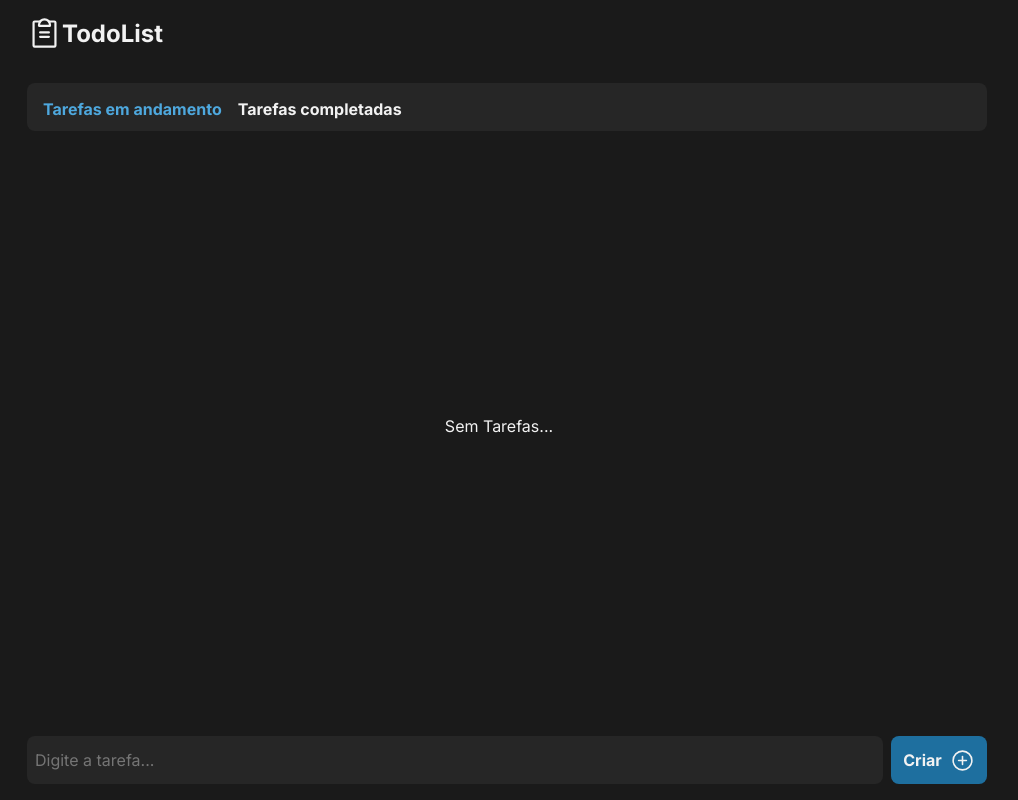
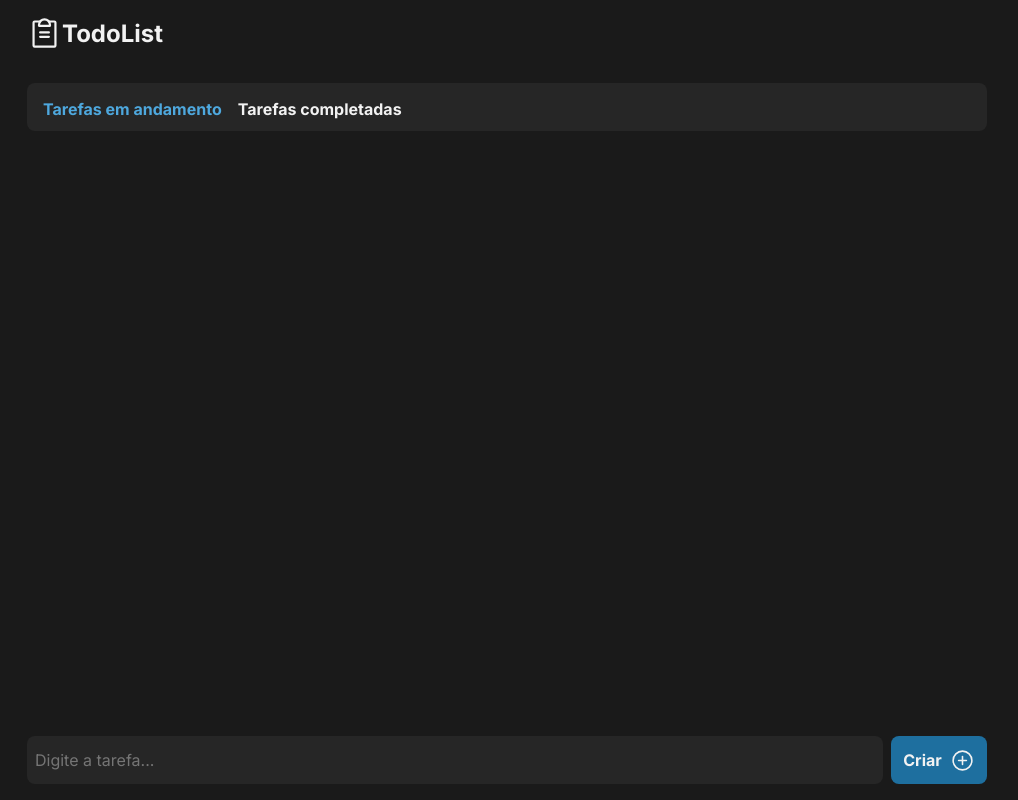
Before and after one commit to SilasSilvaa/TodoList, a React (Vite) app: page / in a window 1280 px wide. Shown: the whole page, without its empty margins (133-1151 px from the left). Built offline with nearby package versions, Linux system fonts and the light colour scheme.

Commit message:
Alteração na renderização do componente responsavel pelas tasks

```diff
--- a/src/pages/Completed/index.tsx
+++ b/src/pages/Completed/index.tsx
@@ -1,4 +1,4 @@
-import { Task } from '../../components/Task';
+import { Tasks } from '../../components/Tasks';
 import { useContext } from 'react';
 import { TaskContext } from '../../contexts/TaskContexts';
 import { Container, Content } from './styles';
@@ -15,9 +15,7 @@ export function Completed() {
         <LinkRedirect />
         <Content>
           {tasks.length > 0 ? (
-            tasks.map(
-              (task) => task.completed && <Task key={task.id} data={task} />
-            )
+            tasks.map((task) => task.completed && <Tasks />)
           ) : (
             <span>Sem tarefas concluidas...</span>
           )}
--- a/src/pages/Home/index.tsx
+++ b/src/pages/Home/index.tsx
@@ -1,27 +1,25 @@
-import { useContext } from 'react';
 import { Container, Content } from './styles';
-import { TaskContext } from '../../contexts/TaskContexts';
-import { Task } from '../../components/Task';
+import { Tasks } from '../../components/Tasks';
 import { TaskInputRenderer } from './components/TaskInputRenderer';
 import { LinkRedirect } from '../../components/LinkRedirect';
 import { Header } from '../../components/Header';
 
 export function Home() {
-  const { tasks } = useContext(TaskContext);
-
   return (
     <>
       <Container>
         <Header />
         <LinkRedirect />
         <Content>
-          {tasks.length > 0 ? (
+          {/* {tasks.length > 0 ? (
             tasks.map(
               (task) => !task.completed && <Task key={task.id} data={task} />
             )
           ) : (
             <span>Sem Tarefas...</span>
-          )}
+          )} */}
+
+          <Tasks />
         </Content>
         <TaskInputRenderer />
       </Container>
```
